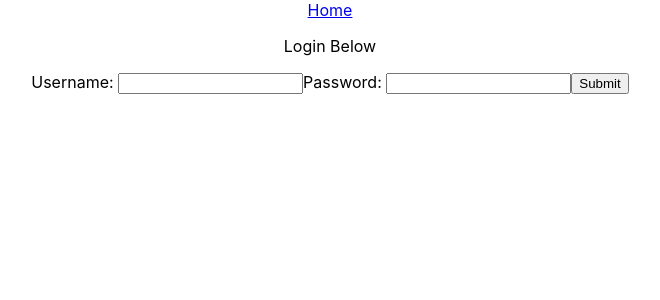
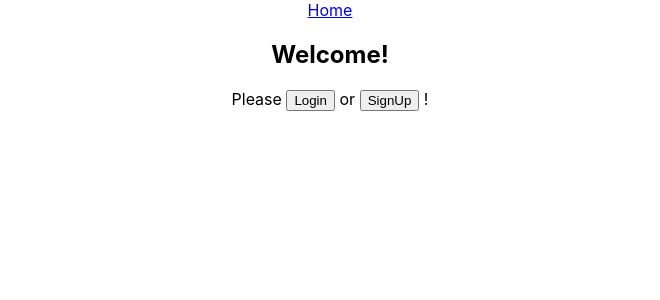
Before and after one commit to ajkelso/Top-Five, a React (Create React App) app in the folder frontend/: page / in a window 1280 px wide. Before the commit this address led to /login. Shown: the top 300 px of the page, without its empty margins (310-970 px from the left). Built offline with nearby package versions, Linux system fonts and the light colour scheme.

Commit message:
add signup and login to Home

```diff
--- a/frontend/src/App.js
+++ b/frontend/src/App.js
@@ -15,7 +15,7 @@ function App() {
   return (
     <div className="App">
       <Router>
-      {!getToken() ? <Redirect to="/login" /> : null }
+      {/* {!getToken() ? <Redirect to="/login" /> : null } */}
         <Navbar/>
         <Switch>
           <Route exact path="/" component={Home} />
@@ -23,7 +23,6 @@ function App() {
           <Route path="/profile" component={Profile} />
           <Route path="/lists/new" component={ListForm} />
           <Route exact path="/logout" component={Logout}/>
-          <Route exact path="/signup" component={SignUp} />
         </Switch>
       </Router>
     </div>
--- a/frontend/src/components/Home.jsx
+++ b/frontend/src/components/Home.jsx
@@ -1,10 +1,36 @@
-import React from 'react'
+import React, { useState } from 'react'
+import Login from './Login'
+import SignUp from './SignUp'
 
-function Home() {
+function Home(props) {
+
+    const [login, setLogin] = useState(false)
+    const [signUp, setSignUp] = useState(false)
+
+    const handleLoginClick = () => {
+        setLogin(true)
+        if (signUp) {
+            setSignUp(false)
+        }
+    }
+
+    const handleSignupClick = () => {
+        setSignUp(true)
+        if (login) {
+            setLogin(false)
+        }
+    }
+
 
     return (
         <div>
-            Welcom to TOP FIVE!
+            <h2>Welcome!</h2>
+
+            <p>Please <button onClick={handleLoginClick}>Login</button> or <button onClick={handleSignupClick}>SignUp</button> !</p>
+            { login ? <Login history={props.history} /> : null }
+            { signUp ? <SignUp history={props.history}/> : null }
+
+
         </div>
     )
 }
--- a/frontend/src/components/Login.jsx
+++ b/frontend/src/components/Login.jsx
@@ -27,7 +27,7 @@ function Login(props) {
     return(
         <div>
 
-            <p>Login Below </p>
+            <h4>Login Below</h4>
 
             <form onSubmit={handleSubmit}>
                 <p style={{color: 'red'}}>{message}</p>
--- a/frontend/src/components/SignUp.jsx
+++ b/frontend/src/components/SignUp.jsx
@@ -28,7 +28,7 @@ function SignUp(){
 
     return(
         <div>
-            <h4>Please sign up to start your TopFive!</h4>
+            <h4>Sign up to start your TopFive!</h4>
             <form onSubmit={handleSubmit}>
                 {/* <p style={{color: 'red'}}>{message}</p> */}
                 <label htmlFor="username">Username: </label>
```
Also changed, not shown: 1 other file (tests, documents, lock files or other folders).
